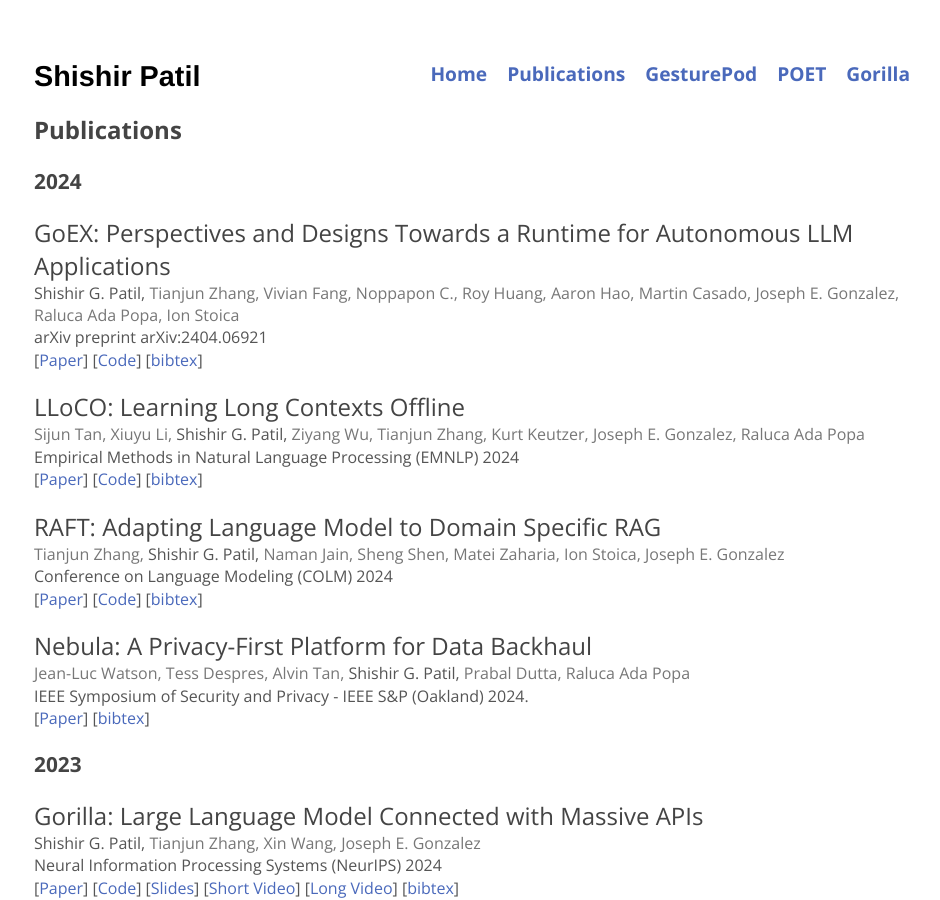
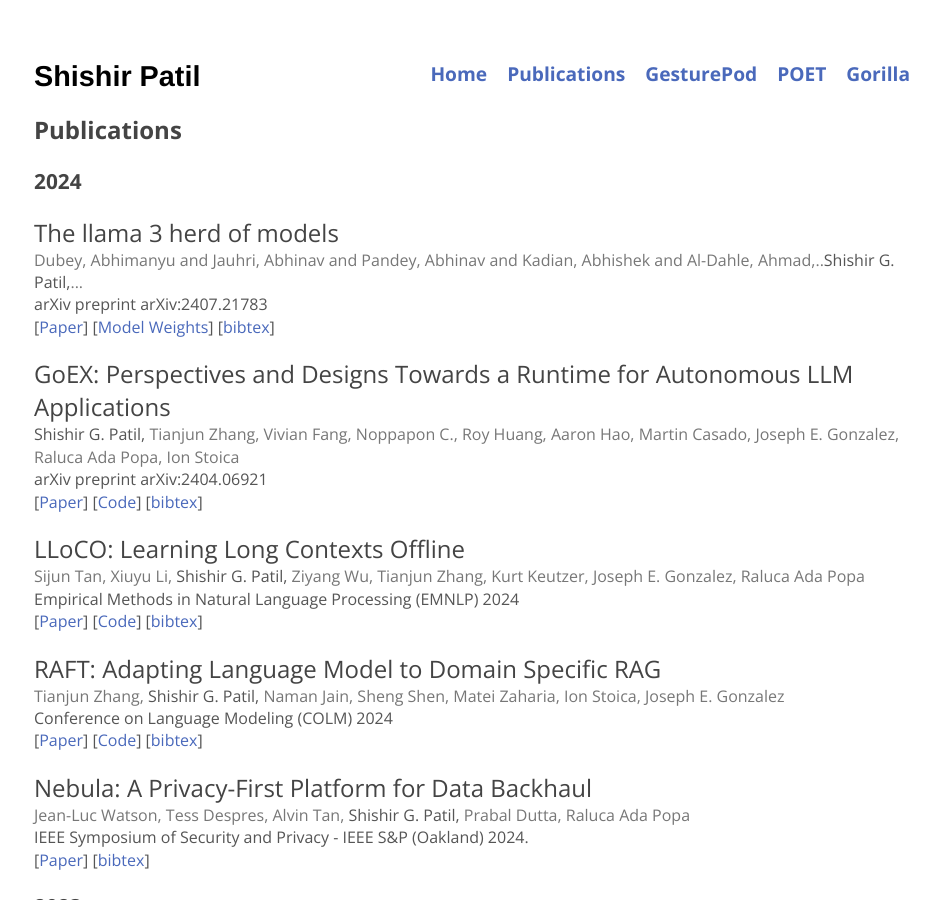
Before and after one commit to ShishirPatil/ShishirPatil.github.io, a Jekyll site: the page built from publications/index.html, in a window 1280 px wide and 900 px high. Shown: the whole window, without its empty margins (158-1098 px from the left). Built offline with Jekyll 4.4.1, drawn with Linux system fonts in a browser that asks for light colours; nearby versions of some CDN libraries.

Commit message:
Update pubs

```diff
--- a/publications/index.html
+++ b/publications/index.html
@@ -7,6 +7,23 @@
 			<h2>Publications</h2>
 
 			<h3>2024</h3>
+
+			<h4-pub>The llama 3 herd of models</h4-pub><br>
+			<p-pub>
+				<co-author-name>Dubey, Abhimanyu and Jauhri, Abhinav and Pandey, Abhinav and Kadian, Abhishek and Al-Dahle, Ahmad,..</co-author-name>Shishir G. Patil,<co-author-name>...</co-author-name> <br>
+				arXiv preprint arXiv:2407.21783<br>
+				[<a href='https://arxiv.org/pdf/2407.21783'>Paper</a>]
+				[<a href='https://huggingface.co/docs/transformers/en/model_doc/llama3'>Model Weights</a>]
+				[<a shape="rect" onclick="toggleBibtex('llama3-bibtex')">bibtex</a>]
+				<p id="llama3-bibtex" style="display:none; font-family: 'Titillium Web', 'sans-serif'; font-size:16px; font-weight:400">
+					@article{llama3,<br>
+					&nbsp; 	title={The llama 3 herd of models},<br>
+					&nbsp; 	author={Dubey, Abhimanyu and Jauhri, Abhinav and Pandey, Abhinav and Kadian, Abhishek and Al-Dahle, Ahmad and Letman, Aiesha and Mathur, Akhil and Schelten, Alan and Yang, Amy and Fan, Angela and others},<br>
+					&nbsp; 	year={2024},<br>
+					&nbsp;	journal={arXiv preprint arXiv:2407.21783}<br>
+				}</p>
+			</p-pub>
+			<div><p></p></div>
 
 			<h4-pub>GoEX: Perspectives and Designs Towards a Runtime for Autonomous LLM Applications</h4-pub><br>
 			<p-pub>
```
